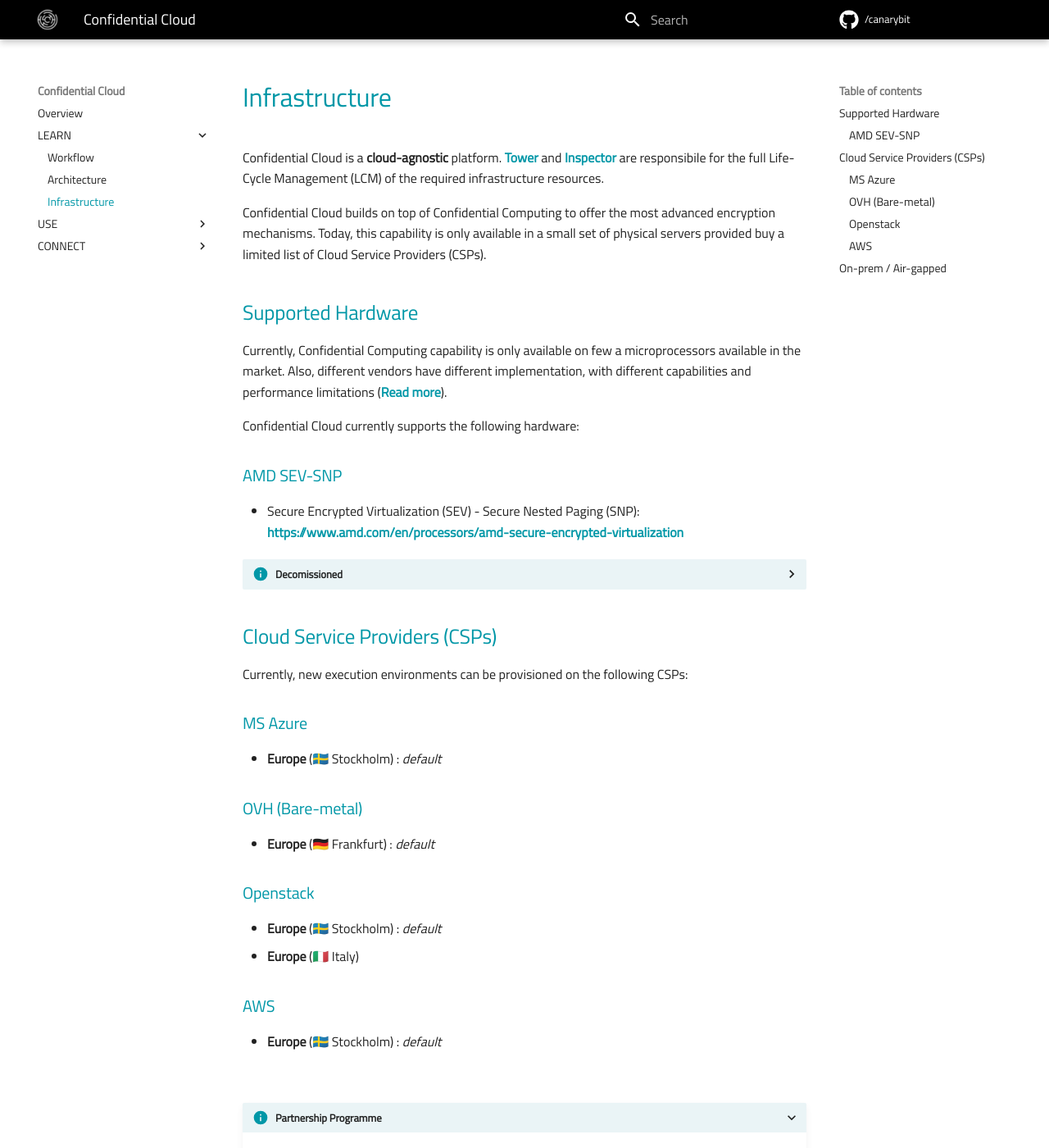
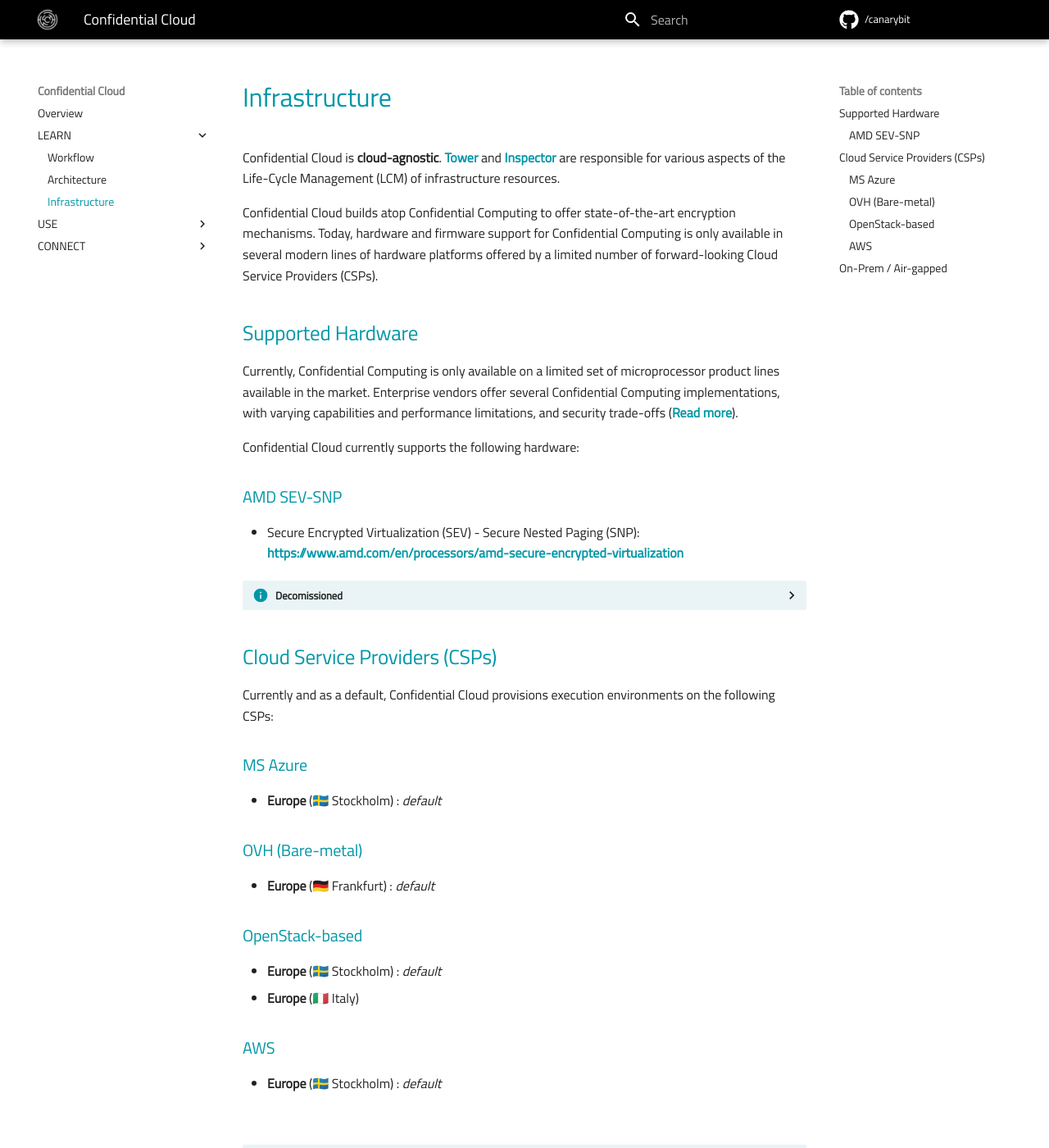
Before and after one commit to canarybit/cc-docs, an MkDocs documentation site: the page built from docs/infrastructure.md, in a window 1280 px wide and 1400 px high. Shown: the whole window at 82% size. Built offline with MkDocs 1.6.1 and Material for MkDocs 9.7.7, drawn with Linux system fonts in a browser that asks for light colours; some of the changed text lies outside the part shown.

Commit message:
update infrastructure docs pages

```diff
--- a/docs/infrastructure.md
+++ b/docs/infrastructure.md
@@ -1,13 +1,13 @@
 # Infrastructure
 
-Confidential Cloud is a **cloud-agnostic** platform. [Tower](architecture.md#tower) and [Inspector](architecture.md#inspector) are responsibile for the full Life-Cycle Management (LCM) of the required infrastructure resources.
+Confidential Cloud is **cloud-agnostic**. [Tower](architecture.md#tower) and [Inspector](architecture.md#inspector) are responsible for various aspects of the Life-Cycle Management (LCM) of infrastructure resources.
 
-Confidential Cloud builds on top of Confidential Computing to offer the most advanced encryption mechanisms. Today, this capability is only available in a small set of physical servers provided buy a limited list of Cloud Service Providers (CSPs).
+Confidential Cloud builds atop Confidential Computing to offer state-of-the-art encryption mechanisms. Today, hardware and firmware support for Confidential Computing is only available in several modern lines of hardware platforms offered by a limited number of forward-looking Cloud Service Providers (CSPs).
 
 ## Supported Hardware
 
-Currently, Confidential Computing capability is only available on few a microprocessors available in the market.
-Also, different vendors have different implementation, with different capabilities and performance limitations ([Read more](https://www.canarybit.eu/comparing-confidential-computing-platforms/)).
+Currently, Confidential Computing is only available on a limited set of microprocessor product lines available in the market.
+Enterprise vendors offer several Confidential Computing implementations, with varying capabilities and performance limitations, and security trade-offs ([Read more](https://www.canarybit.eu/comparing-confidential-computing-platforms/)).
 
 Confidential Cloud currently supports the following hardware:
 
@@ -36,7 +36,7 @@
 
 ## Cloud Service Providers (CSPs)
 
-Currently, new execution environments can be provisioned on the following CSPs:
+Currently and as a default, Confidential Cloud provisions execution environments on the following CSPs:
 
 ### MS Azure
 
@@ -46,7 +46,7 @@
 
 - **Europe** (🇩🇪 Frankfurt) : _default_
 
-### Openstack
+### OpenStack-based
 
 - **Europe** (🇸🇪 Stockholm) : _default_
 - **Europe** (🇮🇹 Italy)
@@ -64,8 +64,8 @@
 <br>&nbsp;
 </details>
 
-## On-prem / Air-gapped
+## On-Prem / Air-gapped
 
-It is also possible to deploy the required resources On-prem, for a fully **air-gapped** solution.
+Confidential Cloud can be configured to deploy resouces On-Prem. This allows to support use cases that require operations in a closely controlled domain - or even as an **air-gapped** setup.
 
 [Get in touch](https://www.canarybit.eu/contact/) for more information!
```
